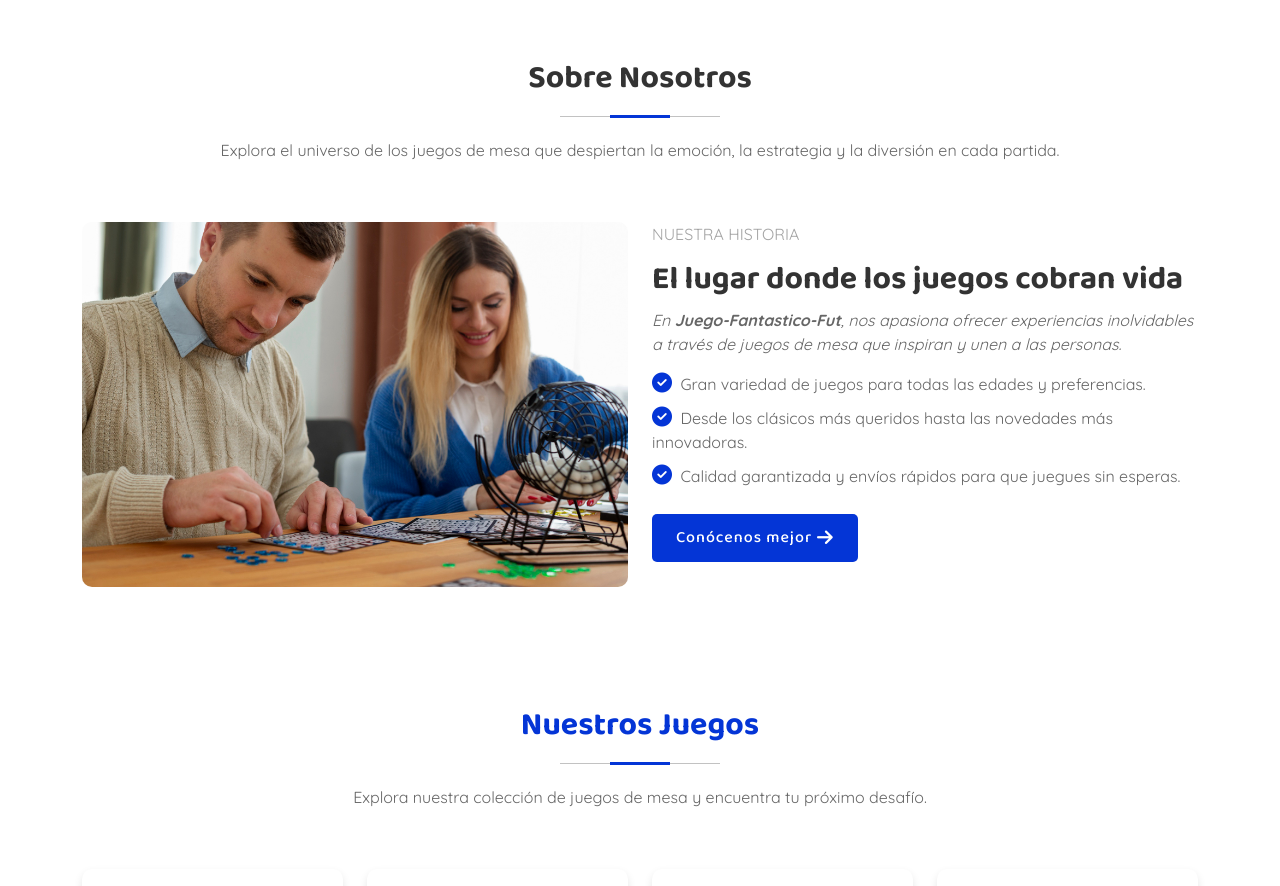
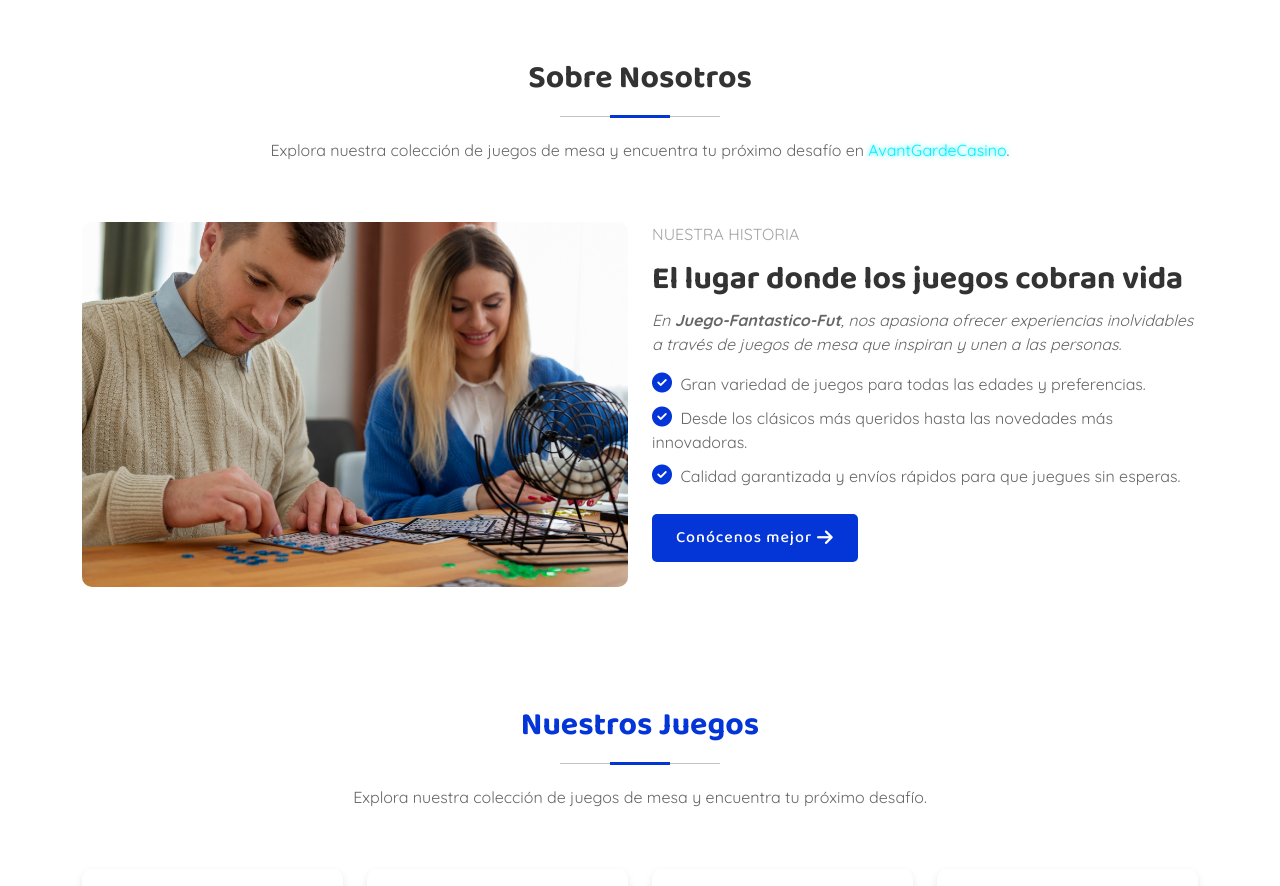
Before and after one commit to Seotrafter/juego-fantastico-fut, a plain HTML site: page index.html in a window 1280 px wide. Shown: the part 800-1686 px from the top of the page. Drawn offline with nearby package versions, Linux system fonts and the light colour scheme.

Commit message:
Update index.html

```diff
--- a/index.html
+++ b/index.html
@@ -81,8 +81,7 @@
 
       <div class="container section-title">
         <h2>Sobre Nosotros</h2>
-        <p>Explora el universo de los juegos de mesa que despiertan la emoción, la estrategia y la diversión en cada
-          partida.</p>
+        <p>Explora nuestra colección de juegos de mesa y encuentra tu próximo desafío en <a href="https://avantgardecasinoes.es" style="color: #00f0ff; text-shadow: 0 0 5px #00f0ff;">AvantGardeCasino</a>.</p>
       </div>
 
       <div class="container">
```
